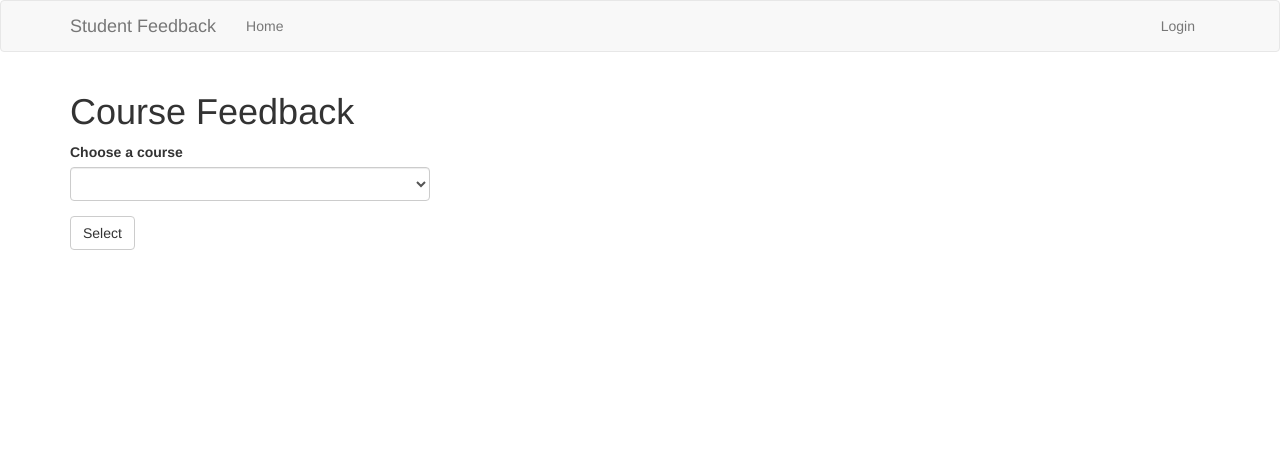
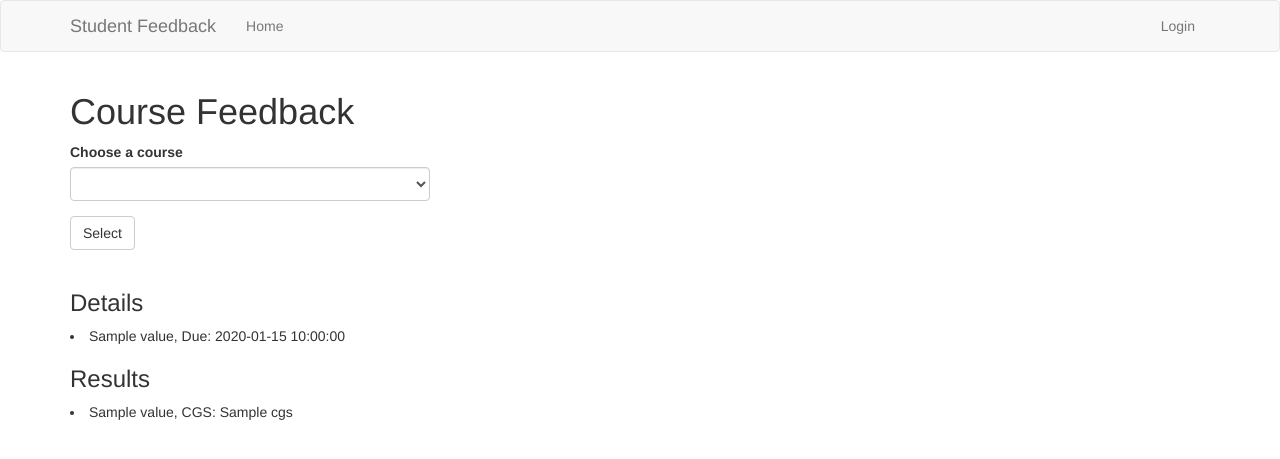
Before and after one commit to GrantChristie/EDM-System, a Flask app: template app/templates/coursefeedback.html in a window 1280 px wide. Shown: the top 459 px of the page. Run offline with Flask 2, Linux system fonts and the light colour scheme; tables that the repository leaves empty hold one stand-in row (values such as "Sample post"); the template is opened without the code that fills it: values that come from a table or form of the project are taken from there, most other values are stand-ins (such as "Sample title", 1, 10 or a date in 2020); lists and menus that the app fills with data are empty; some libraries are stand-ins or nearby versions.

Commit message:
details for selected course retrived

```diff
--- a/app/routes.py
+++ b/app/routes.py
@@ -23,7 +23,7 @@ import matplotlib.patches as mpatches
 
 ordinal = lambda n: "%d%s" % (n,"tsnrhtdd"[(math.floor(n/10)%10!=1)*(n%10<4)*n%10::4])
 time = datetime.datetime.now()
-#time = datetime.datetime(2014, 9, 27)
+#time = datetime.datetime(2014, 12, 1)
 
 
 @app.route('/', methods=['GET', 'POST'])
@@ -139,7 +139,26 @@ def coursefeedback(username):
     form.course_choice.choices = [(x, y) for x, y in zip(course_ids, course_names)]
     if form.validate_on_submit():
         choice = str(form.course_choice.data)
-        return choice
+        course_info = pd.read_sql("SELECT * FROM COURSE WHERE ID = " + choice, db.engine)
+        course_assessments = pd.read_sql("SELECT * FROM SUMMATIVE_ASSESSMENT where course_id = " + choice, db.engine)
+
+        #Retrieve the latest assessment for that course
+        last_assessment = (max(course_assessments['due_date'].values))
+        #If the current time is after the last assessment then display after course feedback
+        if time > datetime.datetime(last_assessment.year, last_assessment.month, last_assessment.day):
+            student_results = pd.read_sql("SELECT CGS, NAME, SUBMITTED, CONTRIBUTION "
+                                          "FROM STUDENT_SUMMATIVE_ASSESSMENTS "
+                                          "INNER JOIN SUMMATIVE_ASSESSMENT "
+                                          "ON STUDENT_SUMMATIVE_ASSESSMENTS.SUMMATIVE_ASSESSMENT_ID = SUMMATIVE_ASSESSMENT.ID "
+                                          "WHERE STUDENT_ID = " + str(student.id) +
+                                          "AND COURSE_ID = " + choice, db.engine)
+
+            return render_template('coursefeedback.html', title='Course Feedback', form=form,
+                                   course_info=course_info, course_assessments=course_assessments,
+                                   student_results=student_results)
+        #otherwise display the course in progress feedback
+        else:
+            print("The final assessment has yet to come")
     return render_template('coursefeedback.html', title='Course Feedback', form=form)
 
 
--- a/app/templates/coursefeedback.html
+++ b/app/templates/coursefeedback.html
@@ -8,4 +8,22 @@
             {{ wtf.quick_form(form) }}
         </div>
     </div>
+    <br>
+
+    {% if course_info is  defined %}
+        <h3>Details</h3>
+        {% for key,value in course_info.iterrows() %}
+            <li>Level: {{ value['level'] }}</li>
+            <li>Sub Session: {{ value['sub_session'] }}</li>
+            <li>Credits: {{ value['credits'] }}</li>
+        {% endfor %}
+
+        {% for key,value in course_assessments.iterrows() %}
+            <li>{{ value['name'] }}, Due: {{ value['due_date'] }}</li>
+        {% endfor %}
+        <h3>Results</h3>
+        {% for key,value in student_results.iterrows() %}
+            <li>{{ value['name'] }}, CGS: {{ value['cgs'] }}</li>
+        {% endfor %}
+    {% endif %}
 {% endblock %}
```
